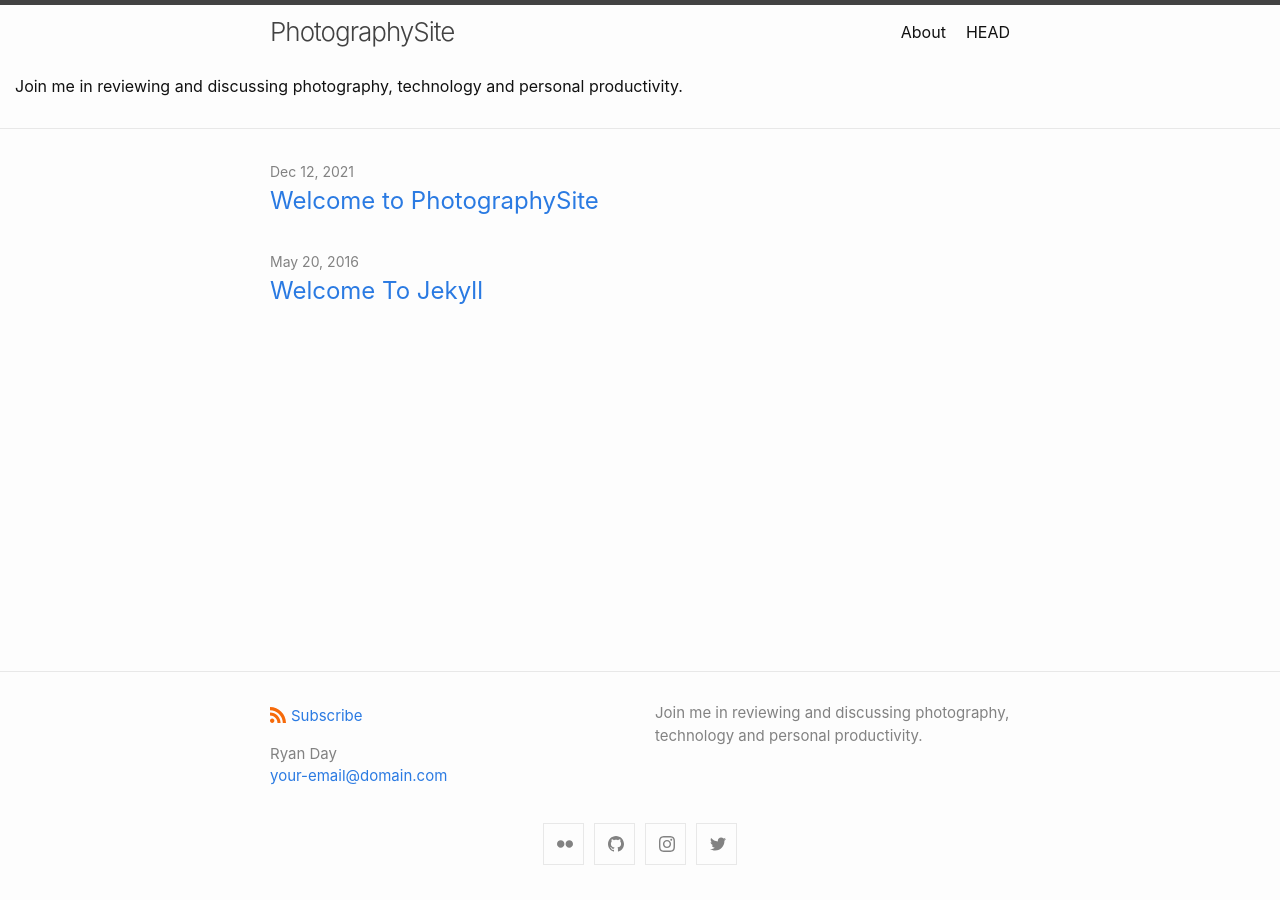
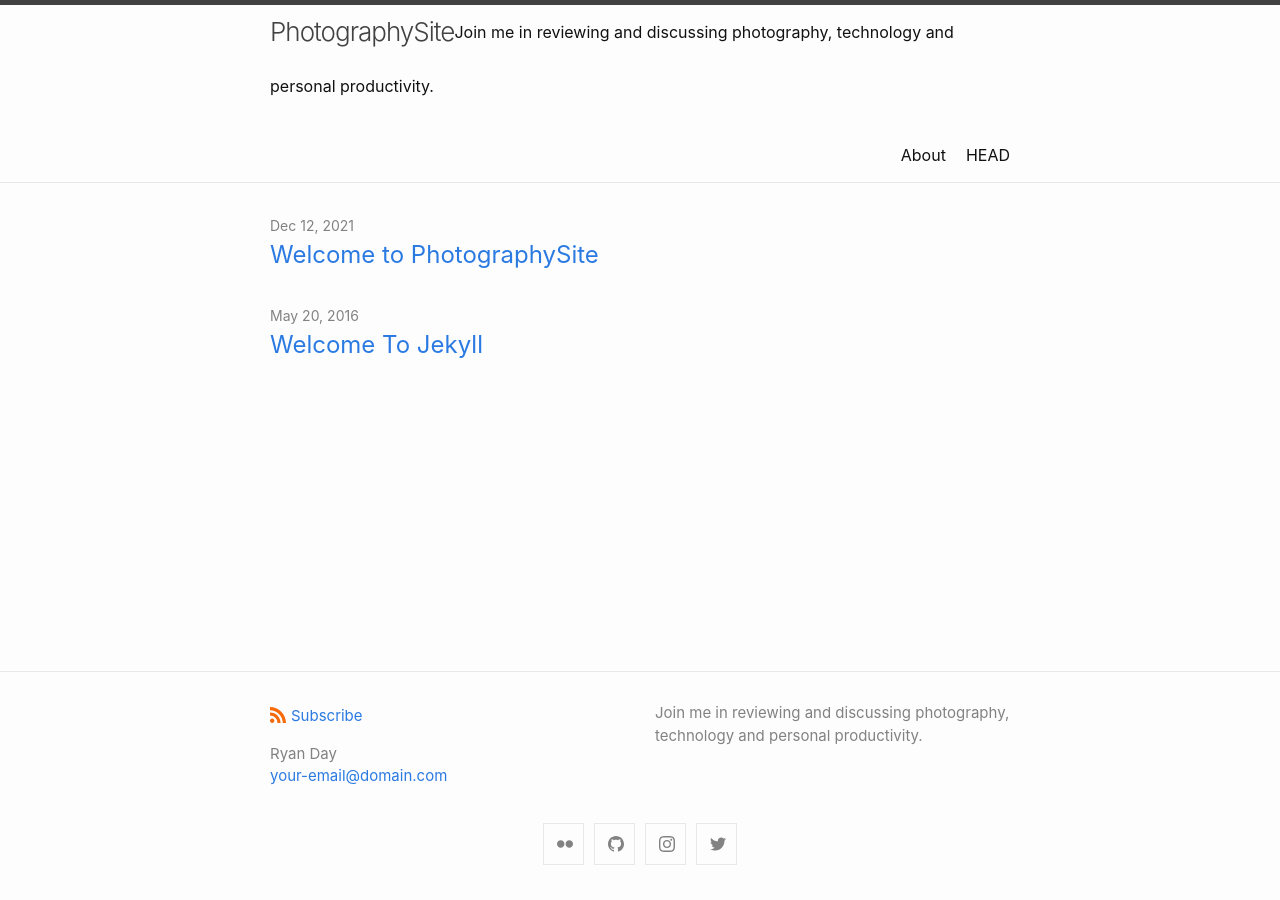
Before and after one commit to rmd34/blog, a Jekyll site: the page built from index.md, in a window 1280 px wide. Built offline with Jekyll 4.4.1, drawn with Linux system fonts in a browser that asks for light colours.

Commit message:
Update header.html

```diff
--- a/_includes/header.html
+++ b/_includes/header.html
@@ -5,6 +5,7 @@
     {%- assign page_paths = site.header_pages | default: default_paths -%}
     {%- assign titles_size = site.pages | map: 'title' | join: '' | size -%}
     <a class="site-title" rel="author" href="{{ "/" | relative_url }}">{{ site.title | escape }}</a>
+<p>{{ site.description | escape }}</p>
 
     {%- if titles_size > 0 -%}
       <nav class="site-nav">
@@ -28,7 +29,4 @@
               </nav>
     {%- endif -%}
   </div>
-  <div class="footer-col">
-        <p>{{ site.description | escape }}</p>
-  </div>
-</header>
+  </header>
```
